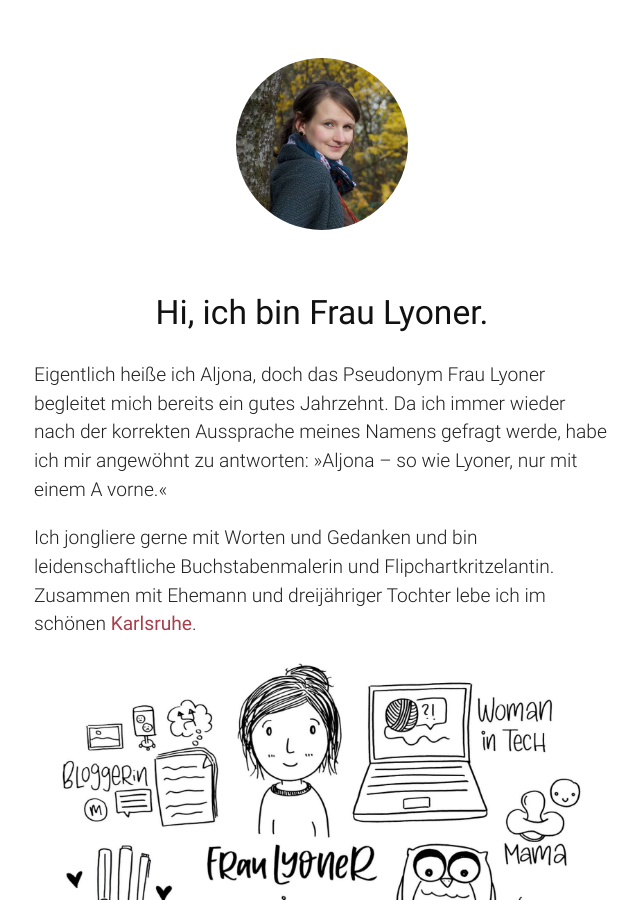
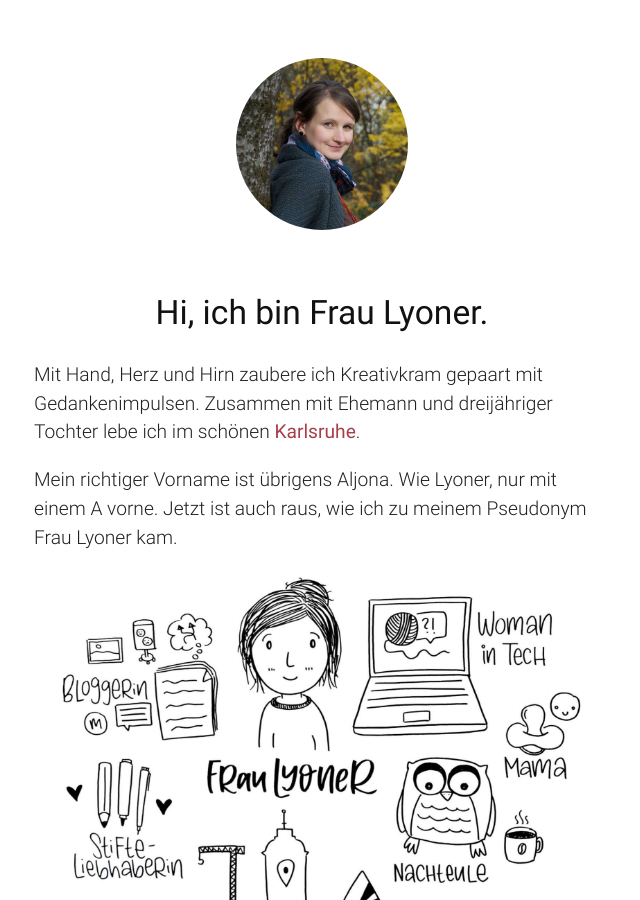
Before and after one commit to fraulyoner/fraulyoner.github.io, a Jekyll site: the page built from index.html, in a window 1280 px wide and 900 px high. Shown: the whole window, without its empty margins (318-958 px from the left). Built offline with Jekyll 4.4.1, drawn with Linux system fonts in a browser that asks for light colours.

Commit message:
Update teaser text

```diff
--- a/index.html
+++ b/index.html
@@ -6,16 +6,14 @@ layout: default
   <h1 class="center">Hi, ich bin Frau Lyoner.</h1>
 
   <p>
-    Eigentlich hei&szlig;e ich Aljona, doch das Pseudonym Frau Lyoner begleitet
-    mich bereits ein gutes Jahrzehnt. Da ich immer wieder nach der korrekten
-    Aussprache meines Namens gefragt werde, habe ich mir angew&ouml;hnt zu
-    antworten: »Aljona – so wie Lyoner, nur mit einem A vorne.«
+    Mit Hand, Herz und Hirn zaubere ich Kreativkram gepaart mit Gedankenimpulsen.
+    Zusammen mit Ehemann und dreij&auml;hriger Tochter lebe ich im sch&ouml;nen
+    <a target="_blank" href="{{ site.links.location}}">Karlsruhe</a>.
   </p>
+
   <p>
-    Ich jongliere gerne mit Worten und Gedanken und bin leidenschaftliche
-    Buchstabenmalerin und Flipchartkritzelantin. Zusammen mit Ehemann und
-    dreij&auml;hriger Tochter lebe ich im sch&ouml;nen
-    <a target="_blank" href="{{ site.links.location}}">Karlsruhe</a>.
+    Mein richtiger Vorname ist &uuml;brigens Aljona. Wie Lyoner, nur mit einem A
+    vorne. Jetzt ist auch raus, wie ich zu meinem Pseudonym Frau Lyoner kam.
   </p>
 
   <p>
```
